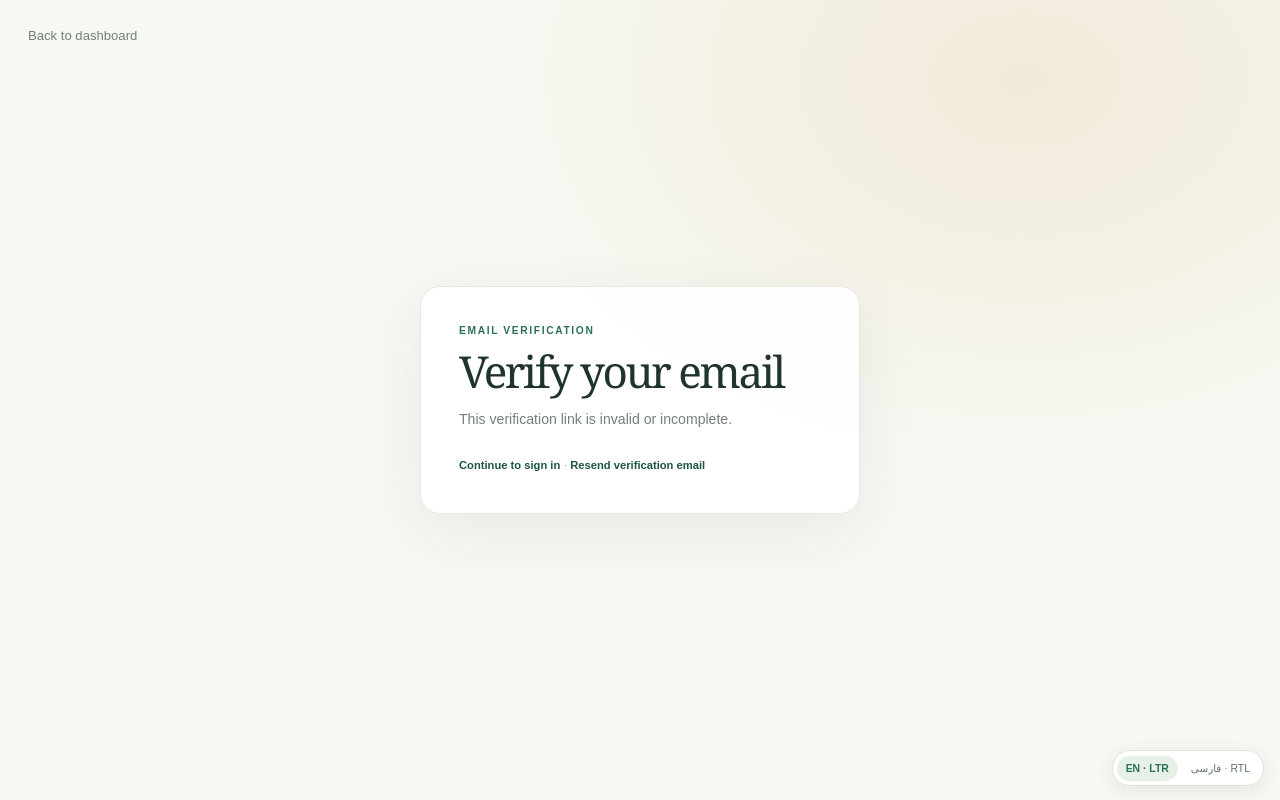
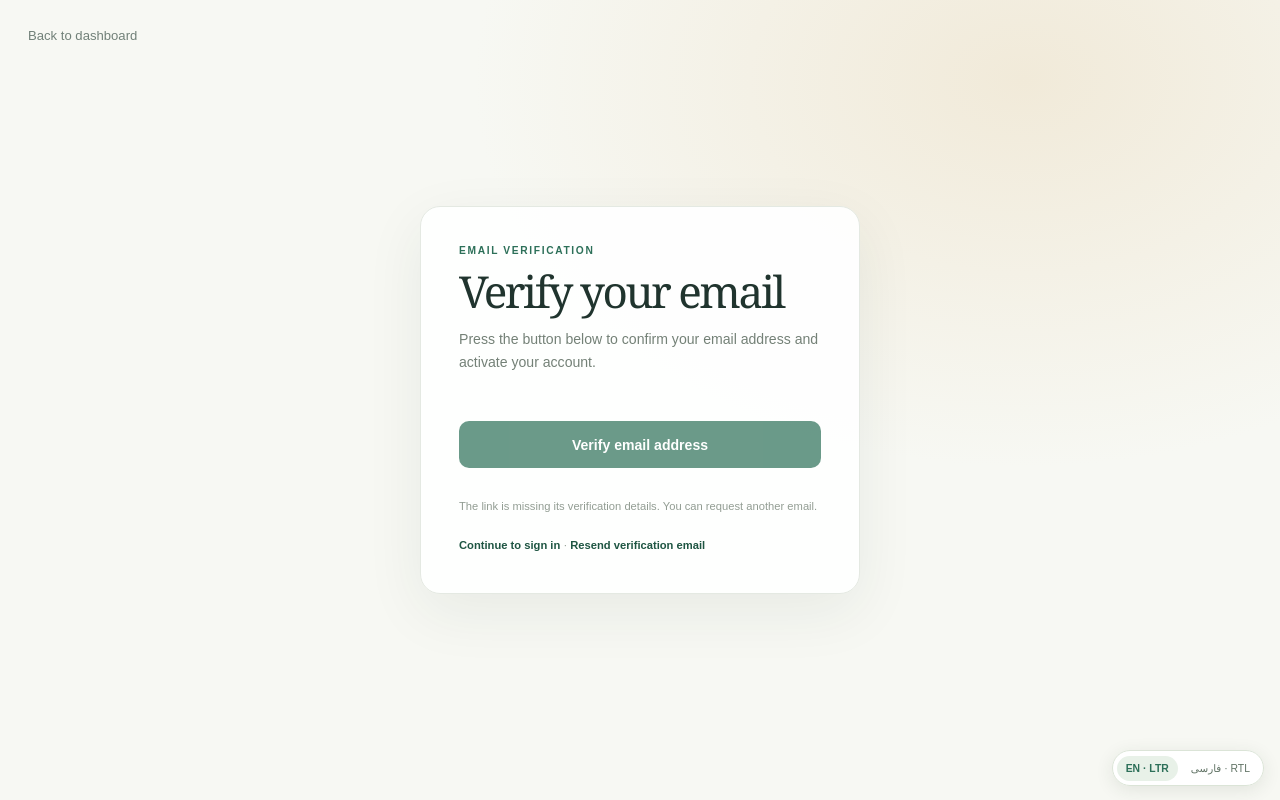
Before and after one commit to SoheilAbdollahii/english-learning-ai, a Next.js app in the folder frontend/: page /verify-email in a window 1280 px wide. Built offline with nearby package versions, Linux system fonts and the light colour scheme; no server answers.

Commit message:
Require explicit user confirmation for email verification
Avoid activating accounts from automated link previews and prevent duplicate verification submissions.

```diff
--- a/frontend/src/app/verify-email/page.tsx
+++ b/frontend/src/app/verify-email/page.tsx
@@ -2,6 +2,7 @@
 
 import Link from "next/link";
 import { useEffect, useState } from "react";
+import type { FormEvent } from "react";
 import { useLocale } from "../components/locale-provider";
 
 async function getCsrfToken(): Promise<string> {
@@ -13,17 +14,27 @@ async function getCsrfToken(): Promise<string> {
 
 export default function VerifyEmailPage() {
   const { t } = useLocale();
-  const [message, setMessage] = useState("Verifying your email address…");
-  const [busy, setBusy] = useState(true);
+  const [uid, setUid] = useState("");
+  const [token, setToken] = useState("");
+  const [message, setMessage] = useState("");
+  const [busy, setBusy] = useState(false);
+  const [complete, setComplete] = useState(false);
 
   useEffect(() => {
-    let active = true;
-    async function verify() {
+    const params = new URLSearchParams(window.location.search);
+    setUid(params.get("uid") ?? "");
+    setToken(params.get("token") ?? "");
+  }, []);
+
+  async function submit(event: FormEvent<HTMLFormElement>) {
+    event.preventDefault();
+    setMessage("");
+    if (!uid || !token) {
+      setMessage("This verification link is invalid or incomplete.");
+      return;
+    }
+    setBusy(true);
     try {
-        const params = new URLSearchParams(window.location.search);
-        const uid = params.get("uid");
-        const token = params.get("token");
-        if (!uid || !token) throw new Error("This verification link is invalid or incomplete.");
       const csrfToken = await getCsrfToken();
       const response = await fetch("/api/v1/auth/verify-email/", {
         method: "POST",
@@ -33,16 +44,14 @@ export default function VerifyEmailPage() {
       });
       const data = await response.json().catch(() => ({})) as { detail?: string; status?: string };
       if (!response.ok) throw new Error(data.detail ?? "This verification link is invalid or has expired.");
-        if (active) setMessage("Your email is verified. You can now sign in.");
+      setComplete(true);
+      setMessage("Your email is verified. You can now sign in.");
     } catch (cause) {
-        if (active) setMessage(cause instanceof Error ? cause.message : "Email verification failed.");
+      setMessage(cause instanceof Error ? cause.message : "Email verification failed.");
     } finally {
-        if (active) setBusy(false);
+      setBusy(false);
     }
   }
-    void verify();
-    return () => { active = false; };
-  }, []);
 
   return (
     <main className="login-shell">
@@ -50,7 +59,16 @@ export default function VerifyEmailPage() {
       <section className="login-card" aria-labelledby="verify-title">
         <p className="eyebrow login-eyebrow">EMAIL VERIFICATION</p>
         <h1 id="verify-title">Verify your email</h1>
-        <p className="login-description" role={busy ? "status" : "status"}>{message}</p>
+        {!complete ? (
+          <form className="login-form" onSubmit={submit}>
+            <p className="login-description">Press the button below to confirm your email address and activate your account.</p>
+            {message && <p className="login-error" role="alert">{message}</p>}
+            <button className="login-submit" type="submit" disabled={busy || !uid || !token}>{busy ? "Verifying…" : "Verify email address"}</button>
+            {!uid || !token ? <p className="login-footnote">The link is missing its verification details. You can request another email.</p> : null}
+          </form>
+        ) : (
+          <p className="login-description" role="status">{message}</p>
+        )}
         {!busy && <p className="login-footnote"><Link href="/login">{t("Continue to sign in")}</Link> · <Link href="/verify-email/resend">Resend verification email</Link></p>}
       </section>
     </main>
```
Also changed, not shown: 1 other file (tests, documents, lock files or other folders). Lines whose indentation alone changed are shown as unchanged.
